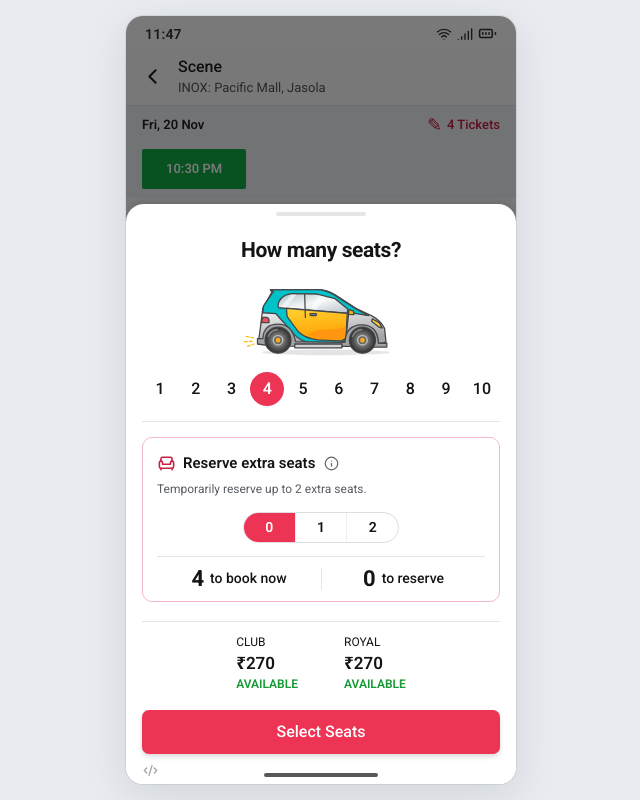
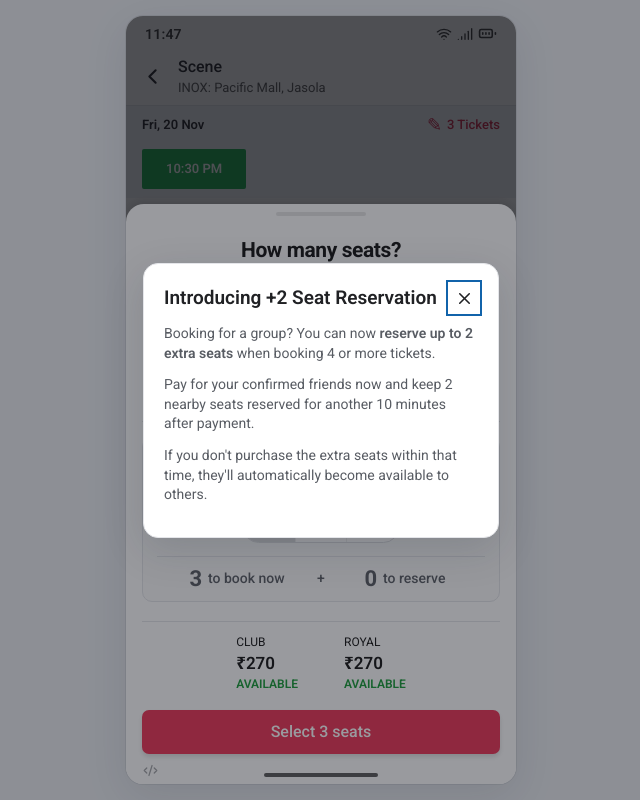
Before and after one commit to qkshay-r/BookMyShow-NAVI-Design-Task, a React (Vite) app: page / in a window 1280 px wide. Shown: the whole page, without its empty margins (319-959 px from the left). Built offline with nearby package versions, Linux system fonts and the light colour scheme.

Commit message:
3 seat default, button change

```diff
--- a/src/booking/model.ts
+++ b/src/booking/model.ts
@@ -15,7 +15,7 @@ export interface Booking {
   additional: 'idle' | 'pending' | 'failed'; payingSeats: string[]
 }
 export const fresh = (): Booking => ({
-  version: 1, screen: 'quantity', quantity: 4, extras: 0, selected: [], reservedSelection: [], hasAutofilled: false,
+  version: 1, screen: 'quantity', quantity: 3, extras: 0, selected: [], reservedSelection: [], hasAutofilled: false,
   purchase: 'selecting', receipt: null, additionalReceipts: [],
   reservation: { status: 'none', seats: [], expiresAt: null }, additional: 'idle', payingSeats: [],
 })
@@ -70,7 +70,7 @@ export function transition(previous: Booking, action: Action, now: number): Book
   const unpaid = s.reservation
   switch (action.type) {
     case 'reset': return fresh()
-    case 'preset': return { ...fresh(), screen: 'map', extras: 2, selected: SHOW.initialSeats, reservedSelection: SHOW.extraSeats, hasAutofilled: true }
+    case 'preset': return { ...fresh(), screen: 'map', quantity: SHOW.initialSeats.length, extras: 2, selected: SHOW.initialSeats, reservedSelection: SHOW.extraSeats, hasAutofilled: true }
     case 'tick': return s
     case 'back':
       if (s.screen === 'map') return { ...s, screen: 'quantity', quantity: Math.min(10, s.quantity),
--- a/src/main.tsx
+++ b/src/main.tsx
@@ -1,7 +1,7 @@
 import { createRoot } from 'react-dom/client'
 import { useEffect, useState } from 'react'
 import { send, useBooking } from './booking/useBooking'
-import { StatusBar } from './components/UI'
+import { Dialog, StatusBar } from './components/UI'
 import { Quantity } from './screens/Quantity'
 import { SeatMap } from './screens/SeatMap'
 import { Review, Payment } from './screens/ReviewPayment'
@@ -11,6 +11,7 @@ import './styles.css'
 const screens = { quantity: Quantity, map: SeatMap, review: Review, payment: Payment, ticket: Ticket }
 function App() {
   const booking = useBooking()
+  const [showIntroduction, setShowIntroduction] = useState(true)
   const [resetVersion, setResetVersion] = useState(0)
   useEffect(() => {
     const reset = (event: KeyboardEvent) => {
@@ -24,6 +25,12 @@ function App() {
     return () => window.removeEventListener('keydown', reset)
   }, [])
   const Screen = screens[booking.screen]
-  return <div key={resetVersion} className={'phone view-' + booking.screen}><StatusBar booking={booking}/><Screen booking={booking}/></div>
+  return <div key={resetVersion} className={'phone view-' + booking.screen}><StatusBar booking={booking}/><Screen booking={booking}/>
+    {showIntroduction && <Dialog title="Introducing +2 Seat Reservation" onClose={() => setShowIntroduction(false)}>
+      <p>Booking for a group? You can now <strong>reserve up to 2 extra seats</strong> when booking 4 or more tickets.</p>
+      <p>Pay for your confirmed friends now and keep 2 nearby seats reserved for another 10 minutes after payment.</p>
+      <p>If you don't purchase the extra seats within that time, they'll automatically become available to others.</p>
+    </Dialog>}
+  </div>
 }
 createRoot(document.getElementById('root')!).render(<App/>)
--- a/src/screens/Quantity.tsx
+++ b/src/screens/Quantity.tsx
@@ -22,6 +22,7 @@ function ReservationOptions({ booking }: {booking: Booking}) {
         onClick={() => send({ type: 'extras', value: n })}>{n}</button>)}</div>
     <output className="quantity-summary" aria-label="Seat selection summary" aria-atomic="true">
       <span><strong>{booking.quantity}</strong> to book now</span>
+      <span aria-hidden="true">+</span>
       <span><strong>{booking.extras}</strong> to reserve</span>
     </output>
     </section>{info && <Dialog title="Reserve extra seats" onClose={() => setInfo(false)}><p>Choose up to two available seats to reserve. Your 10-minute hold starts after you pay for the first tickets. You can buy the extra seats from Your Ticket before the hold expires.</p></Dialog>}</>
@@ -34,5 +35,5 @@ export function Quantity({ booking: b }: {booking: Booking}) {
     <div aria-label="Tickets to purchase" className="quantities">{Array.from({ length: count }, (_, i) => i+1).map(n => <button key={n} aria-label={n + ' tickets'} aria-pressed={n === b.quantity} onClick={() => send({ type: 'quantity', value: n })}>{n}</button>)}</div>
     <div className="sheet-rule"/><ReservationOptions booking={b}/>
     <div className="categories">{['CLUB','ROYAL'].map(tier => <div key={tier}><small>{tier}</small><b>{money(SHOW.ticketPaise,0)}</b><strong>AVAILABLE</strong></div>)}</div>
-    <Button onClick={() => send({ type: 'map' })}>Select Seats</Button><div className="home-line"/></section></>
+    <Button onClick={() => send({ type: 'map' })}>Select {b.quantity + b.extras} {b.quantity + b.extras === 1 ? 'seat' : 'seats'}</Button><div className="home-line"/></section></>
 }
--- a/src/styles.css
+++ b/src/styles.css
@@ -110,9 +110,8 @@ dialog::backdrop { background:#17192270 }
 .segments button { flex:1; min-height:29px; font-weight:600 }
 .segments button:disabled[aria-pressed=true] { background:#d8dadd; color:#62666b }
 .segments button + button { border-left:1px solid #eee }
-.quantity-summary { display:grid; grid-template-columns:1fr 1fr; align-items:center; border-top:1px solid var(--line); margin-top:13px; padding:11px 0; font-size:14px; font-weight:500 }
+.quantity-summary { display:grid; grid-template-columns:1fr auto 1fr; align-items:center; border-top:1px solid var(--line); margin-top:13px; padding:11px 0; font-size:14px; font-weight:500 }
 .quantity-summary span { display:flex; align-items:center; justify-content:center; gap:6px }
-.quantity-summary span + span { border-left:1px solid var(--line) }
 .quantity-summary strong { font-size:22px; line-height:1; font-weight:700; font-variant-numeric:tabular-nums }
 .categories { display:flex; justify-content:center; gap:46px; text-align:left; border-top:1px solid var(--line); margin:19px 0 17px; padding-top:12px }
 .categories div { display:grid; gap:2px }
```
Also changed, not shown: 1 other file (tests, documents, lock files or other folders).
